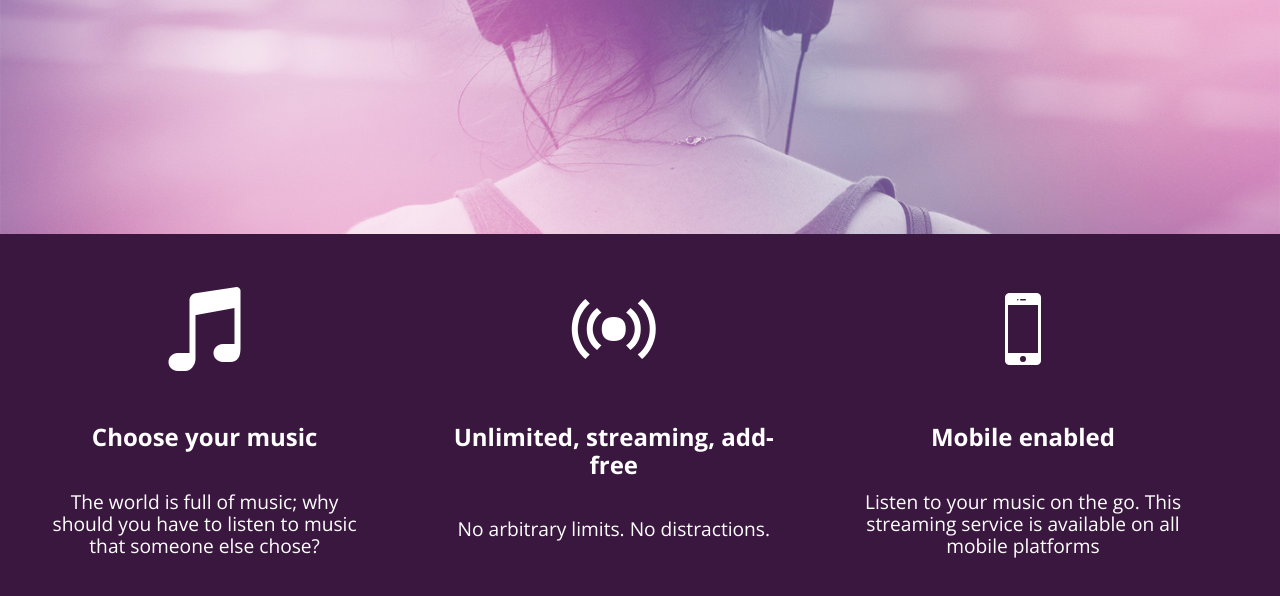
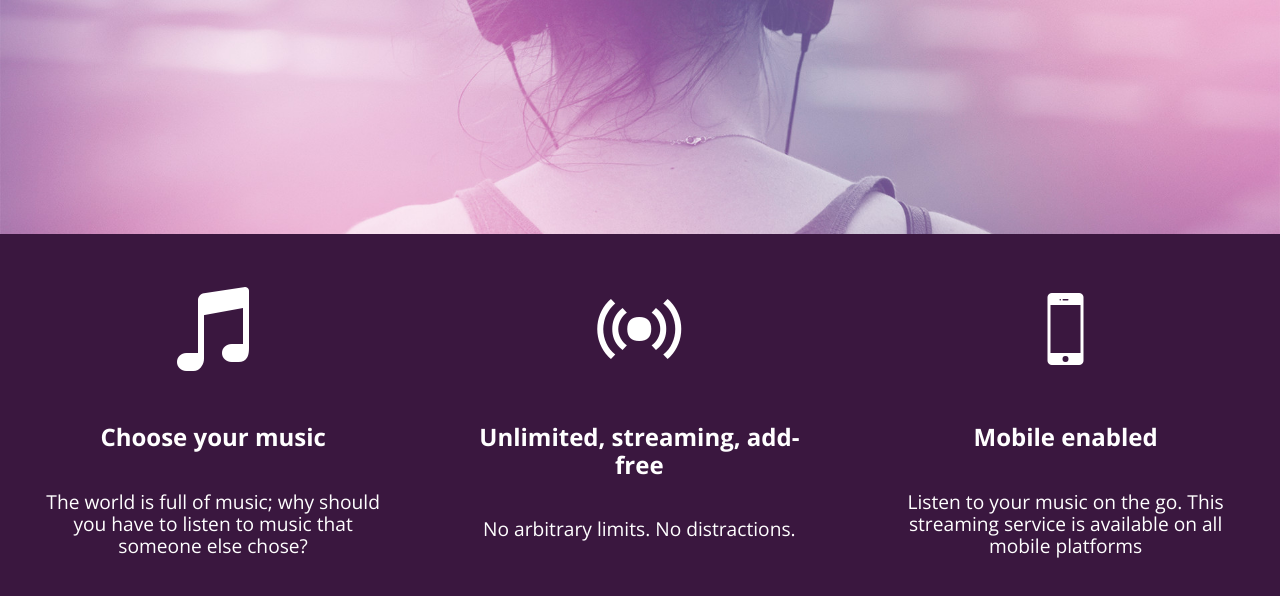
Before and after one commit to anfarley07/bloc-jams, a plain HTML site: page index.html in a window 1280 px wide. Shown: the part 464-1060 px from the top of the page. Drawn offline with nearby package versions, Linux system fonts and the light colour scheme.

Commit message:
Checkpoint 4 Assignment work

```diff
--- a/index.html
+++ b/index.html
@@ -17,7 +17,7 @@
             <h1 class="hero-title">Turn the music up!</h1>
         </section>
 
-        <section class="selling-points container">
+        <section class="clearfix">
             <div class="point column third">
                 <span class="ion-music-note"></span>
                 <h5 class="point-title">Choose your music</h5>
--- a/styles/main.css
+++ b/styles/main.css
@@ -50,3 +50,13 @@ body {
 @media (min-width: 1040px) {
     html { font-size: 120%; }
 }
+
+.clearfix::before,
+.clearfix::after {
+    content: " ";
+    display: table;
+}
+
+.clearfix::after {
+    clear: both;
+}
```
